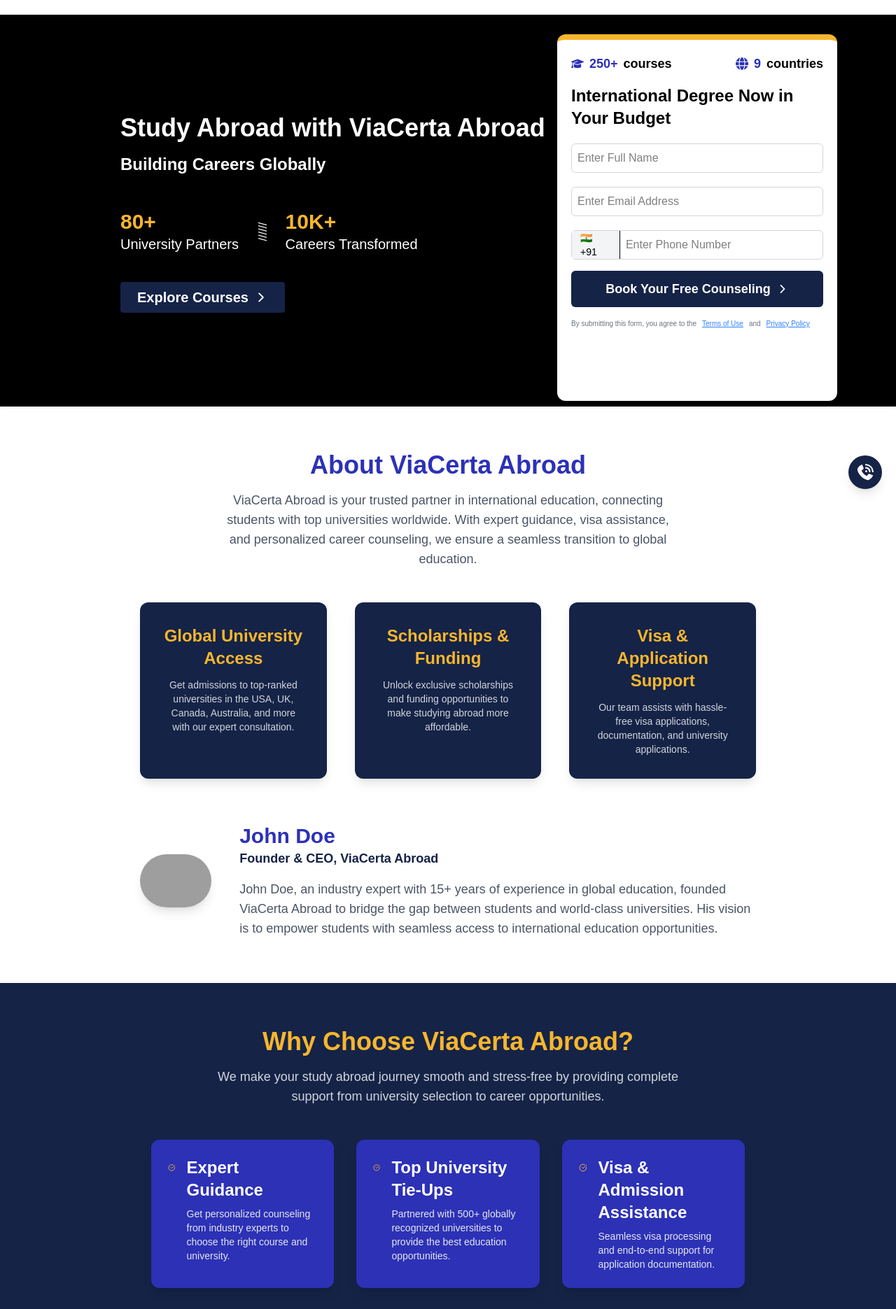
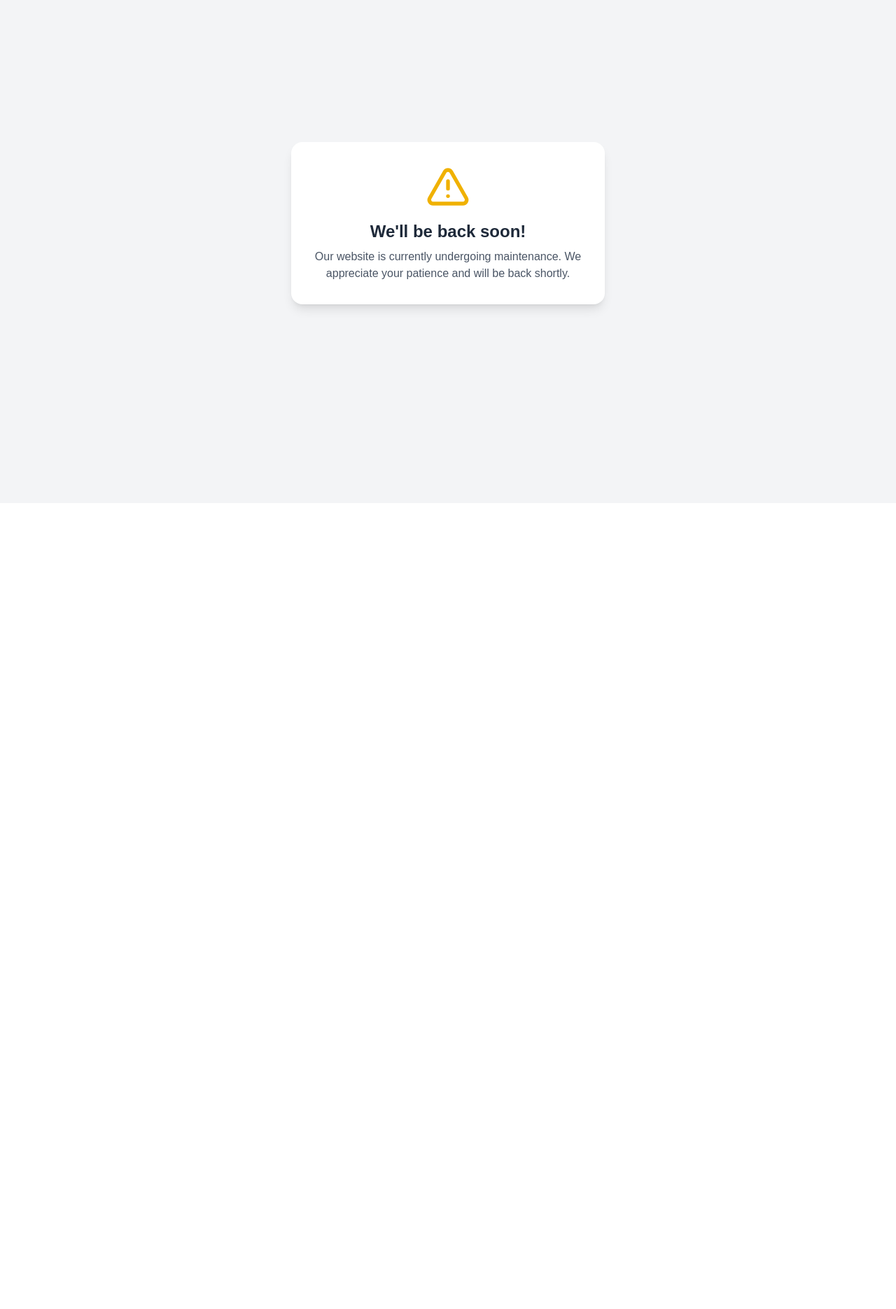
Before and after one commit to sanketkedare/viacertaabroad_main, a Next.js app: page / in a window 1280 px wide. Shown: the part 81-1952 px from the top of the page at 70% size. After the commit the page ends 800 px from the top, so only its background shows below. Built offline with nearby package versions, Linux system fonts and the light colour scheme; grey boxes are pictures that could not be loaded.

Commit message:
Showing website under maintainnce

```diff
--- /dev/null
+++ b/src/app/home/page.js
@@ -0,0 +1,29 @@
+"use client"
+
+import About from "@/components/About/About";
+import FAQs from "@/components/About/FAQs";
+import WhyViaCerta from "@/components/About/WhyViaCerta";
+// import AdSense from "@/components/Ads/AdSense";
+import Footer from "@/components/Footer/Footer";
+import Help from "@/components/Help/Help";
+import HeroSection from "@/components/HeroSection/HeroSection";
+import Navbar from "@/components/Navbar/Navbar";
+import store from "@/Redux/appStore";
+import { Provider } from "react-redux";
+
+export default function Home() {
+  return (
+    <Provider store={store}>
+      <div className="w-full lg:overflow-hidden relative">
+        <Help/>
+        <Navbar />
+        <HeroSection />
+        {/* <AdSense/> */}
+        <About />
+        <WhyViaCerta />
+        <FAQs />
+        <Footer />
+      </div>
+    </Provider>
+  );
+}
--- a/src/app/page.js
+++ b/src/app/page.js
@@ -1,29 +1,20 @@
-"use client"
+import { AlertTriangle } from "lucide-react";
 
-import About from "@/components/About/About";
-import FAQs from "@/components/About/FAQs";
-import WhyViaCerta from "@/components/About/WhyViaCerta";
-// import AdSense from "@/components/Ads/AdSense";
-import Footer from "@/components/Footer/Footer";
-import Help from "@/components/Help/Help";
-import HeroSection from "@/components/HeroSection/HeroSection";
-import Navbar from "@/components/Navbar/Navbar";
-import store from "@/Redux/appStore";
-import { Provider } from "react-redux";
-
-export default function Home() {
+export default function MaintenancePage() {
   return (
-    <Provider store={store}>
-      <div className="w-full lg:overflow-hidden relative">
-        <Help/>
-        <Navbar />
-        <HeroSection />
-        {/* <AdSense/> */}
-        <About />
-        <WhyViaCerta />
-        <FAQs />
-        <Footer />
+    <div className="flex flex-col items-center justify-center min-h-screen bg-gray-100 text-center p-6">
+      <div
+        initial={{ opacity: 0, y: -20 }}
+        animate={{ opacity: 1, y: 0 }}
+        transition={{ duration: 0.5 }}
+        className="bg-white shadow-lg rounded-2xl p-8 max-w-md"
+      >
+        <AlertTriangle className="w-16 h-16 text-yellow-500 mx-auto mb-4" />
+        <h1 className="text-2xl font-bold text-gray-800 mb-2">We'll be back soon!</h1>
+        <p className="text-gray-600">
+          Our website is currently undergoing maintenance. We appreciate your patience and will be back shortly.
+        </p>
       </div>
-    </Provider>
+    </div>
   );
 }
--- a/src/app/scholarship/page.js
+++ /dev/null
@@ -1,20 +0,0 @@
-import { AlertTriangle } from "lucide-react";
-
-export default function MaintenancePage() {
-  return (
-    <div className="flex flex-col items-center justify-center min-h-screen bg-gray-100 text-center p-6">
-      <div
-        initial={{ opacity: 0, y: -20 }}
-        animate={{ opacity: 1, y: 0 }}
-        transition={{ duration: 0.5 }}
-        className="bg-white shadow-lg rounded-2xl p-8 max-w-md"
-      >
-        <AlertTriangle className="w-16 h-16 text-yellow-500 mx-auto mb-4" />
-        <h1 className="text-2xl font-bold text-gray-800 mb-2">We'll be back soon!</h1>
-        <p className="text-gray-600">
-          Our website is currently undergoing maintenance. We appreciate your patience and will be back shortly.
-        </p>
-      </div>
-    </div>
-  );
-}
--- a/src/components/About/WhyViaCerta.jsx
+++ b/src/components/About/WhyViaCerta.jsx
@@ -12,28 +12,30 @@ const WhyViaCerta = () => {
   ];
 
   return (
-    <section className="bg-[#152347] py-16 min-h-screen">
+    <section className=" py-16 min-h-screen">
       <div className="container mx-auto lg:px-10 lg:w-9/12 m-auto">
         {/* Heading */}
         <div className="text-center mb-12">
-          <h2 className="lg:text-4xl text-xl font-bold text-[#f8b62d]">Why Choose ViaCerta Abroad?</h2>
-          <p className="lg:text-lg text-gray-300 mt-4 w-3/4 mx-auto">
+          <h2 className="lg:text-4xl text-xl font-bold text-[#2c31b6]">
+            Why Choose ViaCerta Abroad?
+          </h2>
+          <p className="lg:text-lg  mt-4 w-3/4 mx-auto">
             We make your study abroad journey smooth and stress-free by providing complete
             support from university selection to career opportunities.
           </p>
         </div>
 
         {/* Benefits Grid */}
-        <div className="grid md:grid-cols-2 lg:grid-cols-3 gap-8 text-white px-4">
+        <div className="grid md:grid-cols-2 lg:grid-cols-3 gap-8 text-[#f8b62d] px-4">
           {benefits.map((benefit, index) => (
             <div
               key={index}
-              className="bg-[#2c31b6] p-6 rounded-xl shadow-lg flex items-start gap-4"
+              className="bg-[#152347] p-6 rounded-xl shadow-lg flex items-start gap-4"
             >
-              <CheckCircle className="text-[#f8b62d] w-8 h-8" />
+              <CheckCircle className="text-[#FACC15] w-8 h-8" />
               <div>
-                <h3 className="lg:text-2xl  font-semibold">{benefit.title}</h3>
-                <p className="mt-2 text-gray-200 text-sm">{benefit.desc}</p>
+                <h3 className="lg:text-2xl font-semibold">{benefit.title}</h3>
+                <p className="mt-2 text-gray-300 text-sm">{benefit.desc}</p>
               </div>
             </div>
           ))}
--- a/src/components/Blogs/Blogs.jsx
+++ b/src/components/Blogs/Blogs.jsx
@@ -1,14 +1,17 @@
 import React from "react";
 import dummyData from "../../Utils/blog.json";
+import Link from "next/link";
 
 const Blogs = () => {
+  console.log(encodeURIComponent(dummyData?.title))
   return (
     <div className="w-9/12 mt-10 m-auto">
       <p className="text-lg font-semibold mb-4">Search Blogs and Articles</p>
 
       <div className="grid grid-cols-1 md:grid-cols-2 lg:grid-cols-3 gap-6 my-10">
         {Array.from({ length: 10 }).map((_, index) => (
-          <div key={index} className="border p-4 rounded-lg shadow-md">
+          <Link href={`/blogs/${encodeURIComponent(dummyData?.title)}`}>
+            <div key={index} className=" p-4 rounded-lg shadow-md">
               <img
                 src={dummyData.imageUrl}
                 alt={dummyData.title}
@@ -18,6 +21,7 @@ const Blogs = () => {
               <p className="text-gray-500 text-sm">By {dummyData.author}</p>
               <p className="mt-2 text-sm">{dummyData.intro}</p>
             </div>
+          </Link>
         ))}
       </div>
     </div>
--- a/src/components/HeroSection/ApplicationForm.jsx
+++ b/src/components/HeroSection/ApplicationForm.jsx
@@ -74,7 +74,7 @@ const ApplicationForm = () => {
         </div>
         <div className="flex items-center gap-2 lg:text-lg font-semibold">
           <FaGlobe className="text-[#2c31b6]" />
-          <span className="text-[#2c31b6]">9 </span>countries
+          <span className="text-[#2c31b6]">30 </span>countries
         </div>
       </div>
 
--- a/src/components/HeroSection/HeroSection.jsx
+++ b/src/components/HeroSection/HeroSection.jsx
@@ -8,12 +8,12 @@ import { useRouter } from "next/navigation";
 
 const HeroSection = () => {
   const router = useRouter();
-  let VIDEO_URL = "";
+  // let VIDEO_URL = "";
 
   return (
     <section className="relative w-full shadow-sm lg:h-[70vh] overflow-hidden bg-black px-4 p-2">
       {/* Background Video */}
-      <div className="absolute inset-0 w-full h-full">
+      {/* <div className="absolute inset-0 w-full h-full">
         <iframe
           className="w-full h-full absolute inset-0"
           src={VIDEO_URL}
@@ -22,7 +22,7 @@ const HeroSection = () => {
           allow="autoplay"
           allowFullScreen
         ></iframe>
-      </div>
+      </div> */}
 
       {/* Overlay for Readability */}
       <div className="absolute inset-0 bg-black opacity-50 z-0"></div>
--- a/src/components/Profile/IconDropdown.jsx
+++ b/src/components/Profile/IconDropdown.jsx
@@ -16,6 +16,8 @@ const IconDropdown = () => {
     dispatch(removeUser());
   };
 
+  console.log(user)
+
   return (
     <div className="relative">
       {/* Profile Icon */}
@@ -23,6 +25,7 @@ const IconDropdown = () => {
         className="cursor-pointer"
         onClick={() => setIsOpen((prev) => !prev)}
       >
+
         <div className="text-2xl p-1 rounded-full bg-[#152347] w-[40px] h-[40px] border text-white flex justify-center items-center">
           {user?.email[0].toUpperCase()}
         </div>
--- a/src/components/SignIn-Pop-Up/Form.jsx
+++ b/src/components/SignIn-Pop-Up/Form.jsx
@@ -18,7 +18,7 @@ const Form = ({ mode, setSignInOpen }) =>
 
   const storeCredentials = (user) => {
     if (user) {
-      localStorage.setItem("viacerta-user", JSON.stringify(user.user));
+      localStorage.setItem("viacerta-user", JSON.stringify(user));
     }
   };
 
@@ -32,8 +32,8 @@ const Form = ({ mode, setSignInOpen }) =>
         const data = await response.json();
 
         if (response.ok) {
-          dispatch(setUser(data));
-          storeCredentials(data)
+          dispatch(setUser(data?.user));
+          storeCredentials(data?.user)
           setMessage({ show: true, success: true, message: "Login Successful!" });
           setTimeout(() => setSignInOpen(false), 1500);
         } else {
```
Also changed, not shown: src/app/blogs/[id]/page.js (added, +59 -0 lines). Lines whose indentation alone changed are shown as unchanged.
